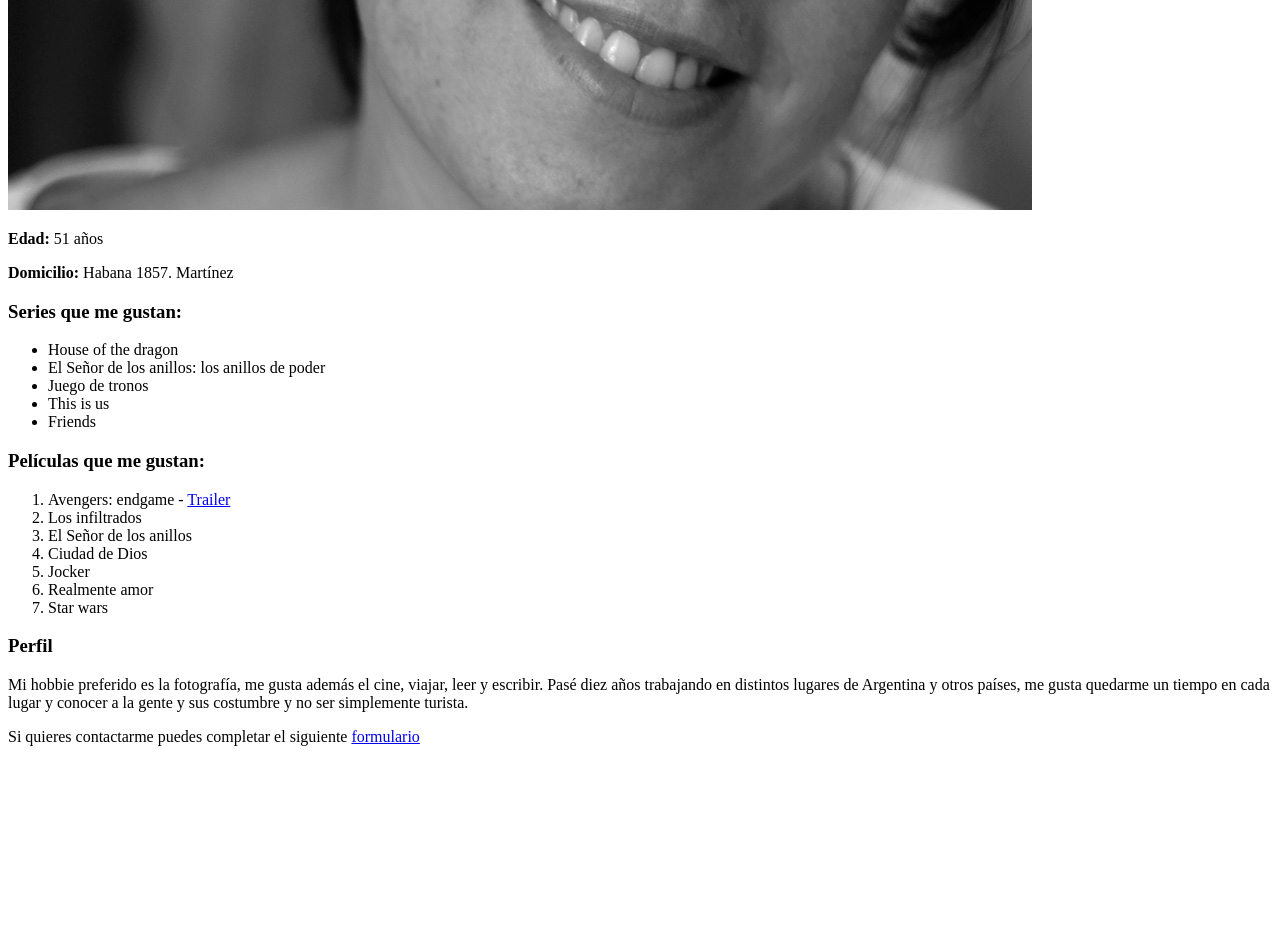
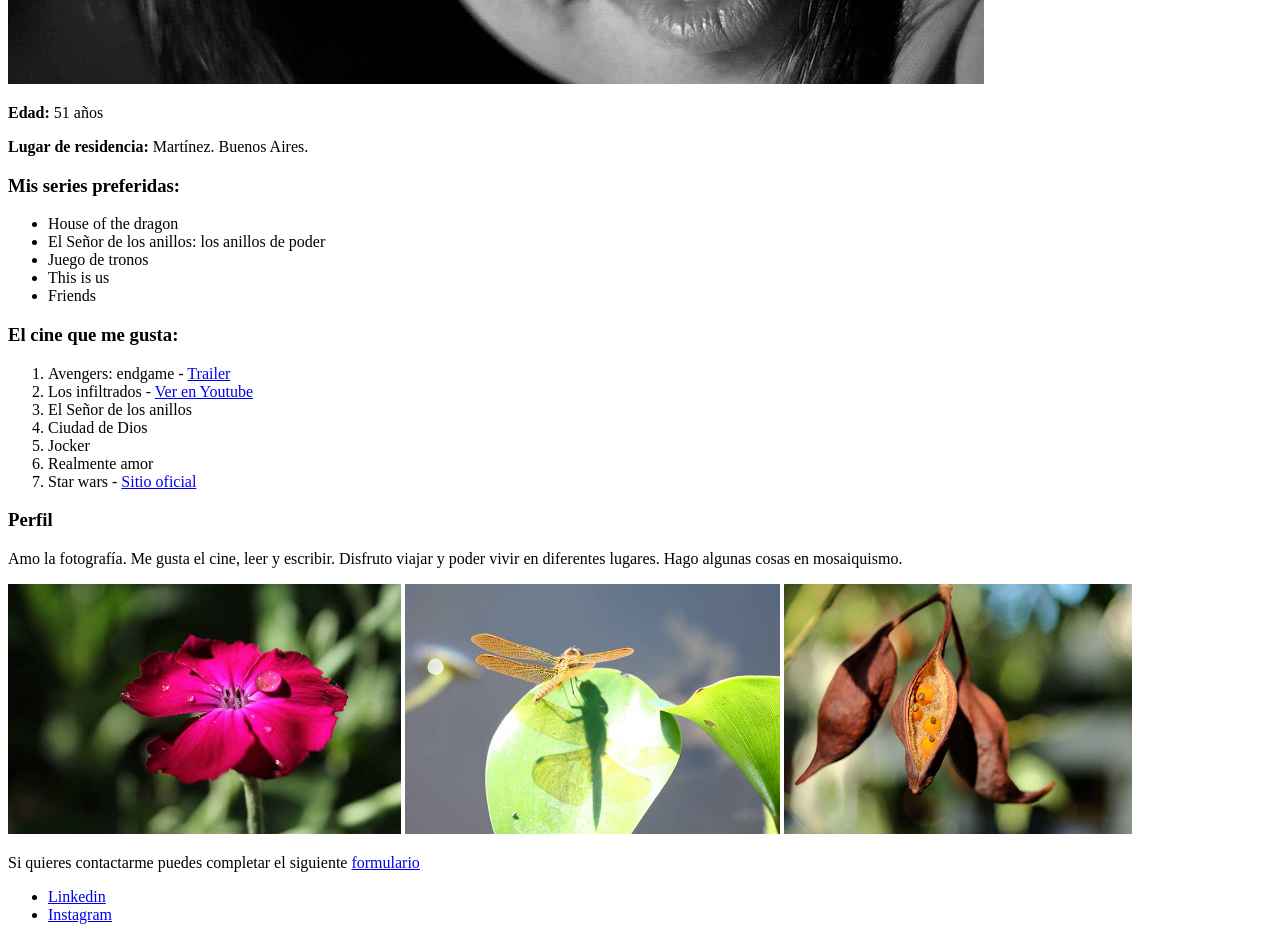
Before and after one commit to rlavazza/programador_web_martes, a plain HTML site: page M1 CLASS2/index.html in a window 1280 px wide. Shown: the part 520-1460 px from the top of the page. Before the commit the page ends 1282 px from the top, so only its background shows below. Drawn offline with Linux system fonts and the light colour scheme.

Commit message:
tarea clase2

```diff
--- a/M1 CLASS2/index.html
+++ b/M1 CLASS2/index.html
@@ -13,11 +13,12 @@
         <h1>Roxana Lavazza</h1>
     </header>
     <main>
-        <div><img src="img/IMG_2127.jpg" alt="roxana"></div>
+        <div><img src="img/IMG_2892.jpg" alt="roxana" ></div>
 
         <p><b>Edad: </b>51 años</p>
-        <p> <b>Domicilio: </b>Habana 1857. Martínez</p>
-        <h3>Series que me gustan:</h3>
+        <p><b>Lugar de residencia: </b>Martínez. Buenos Aires.</p>
+
+        <h3>Mis series preferidas:</h3>
         <ul>
             <li>House of the dragon</li>
             <li>El Señor de los anillos: los anillos de poder</li>
@@ -25,27 +26,34 @@
             <li>This is us</li>
             <li>Friends</li>
         </ul>
-        <h3>Películas que me gustan:</h3>
+        <h3>El cine que me gusta:</h3>
         <ol>
             <li>Avengers: endgame - <a href="https://www.youtube.com/watch?v=PyakRSni-c0" target="_blank">Trailer</a></li>
-            <li>Los infiltrados</li>
+            <li>Los infiltrados - <a href="https://www.youtube.com/watch?v=DWh0wJqI5C4" target="_blank">Ver en Youtube</a></li>
             <li>El Señor de los anillos</li>
             <li>Ciudad de Dios</li>
             <li>Jocker</li>
             <li>Realmente amor</li>
-
-            <li>Star wars</li>
+            <li>Star wars - <a href="https://www.starwars.com/films">Sitio oficial</a></li>
         </ol>
         <h3>Perfil</h3>
-        <p>Mi hobbie preferido es la fotografía, me gusta además el cine, viajar, leer y escribir. Pasé diez años
-            trabajando en distintos lugares de Argentina y otros países, me gusta quedarme un tiempo en cada lugar y
-            conocer a la gente y sus costumbre y no ser simplemente turista.</p>
-
+        <p>Amo la fotografía. Me gusta el cine, leer y escribir. Disfruto viajar y poder vivir en diferentes lugares. Hago algunas cosas en mosaiquismo.</p>
+        <div>
+        <img src="img/IMG_4865.JPG" alt="flor" height="250px">
+        <img src="img/IMG_3866.JPG" alt="libelula" height="250px">
+        <img src="img/IMG_6012.JPG"  alt="semillas" height="250px">
+        </div>
         <p>Si quieres contactarme puedes completar el siguiente <a href="contacto.html" target="blank">formulario</a>
         </p>
 
     </main>
-    <footer></footer>
+    <footer>
+        <ul>
+            <li><a href="https://www.linkedin.com/in/roxana-lavazza-a17461a/" target="_blank"
+                    title="Linkedin">Linkedin</a></li>
+            <li> <a href="https://www.instagram.com/roxanalavazza/">Instagram</a></li>
+        </ul>
+    </footer>
 </body>
 
 </html>
```
Also changed, not shown: M1 CLASS2/img/IMG_2127.jpg (deleted), M1 CLASS2/img/IMG_2892.jpg (added), M1 CLASS2/img/IMG_3866.JPG (added), M1 CLASS2/img/IMG_4865.JPG (added), M1 CLASS2/img/IMG_6012.JPG (added).
